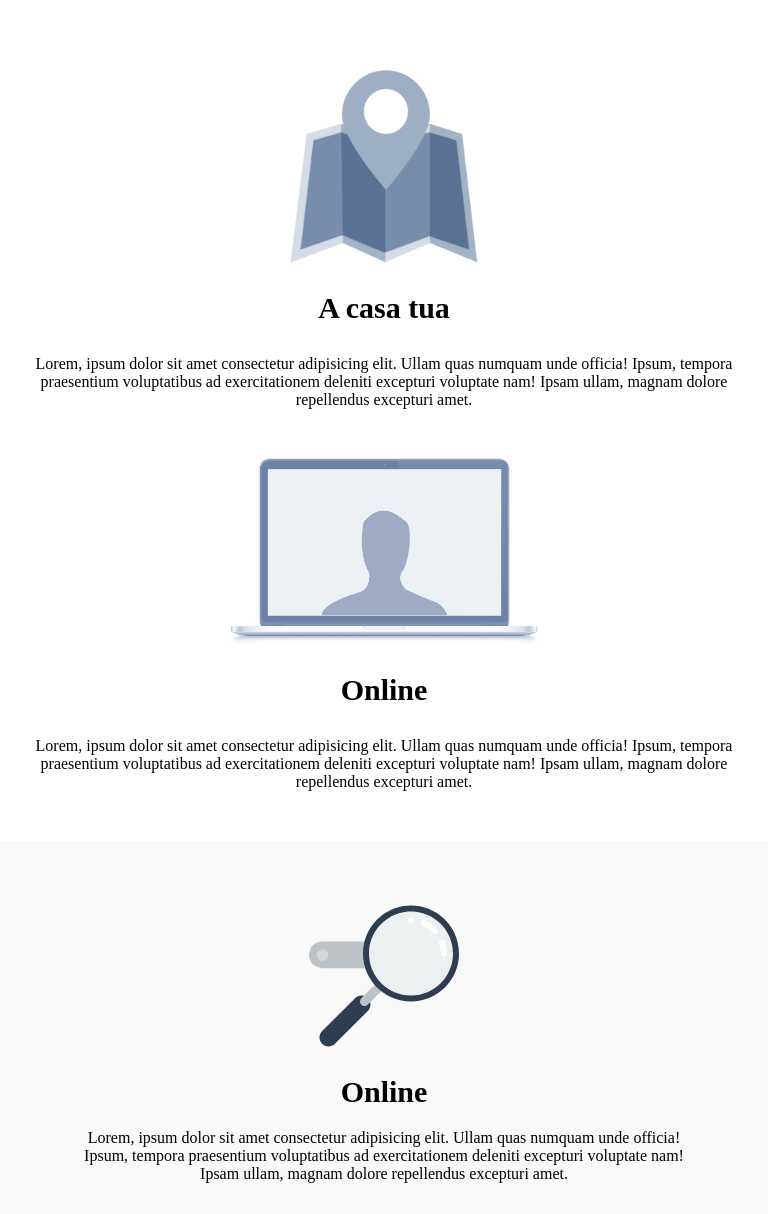
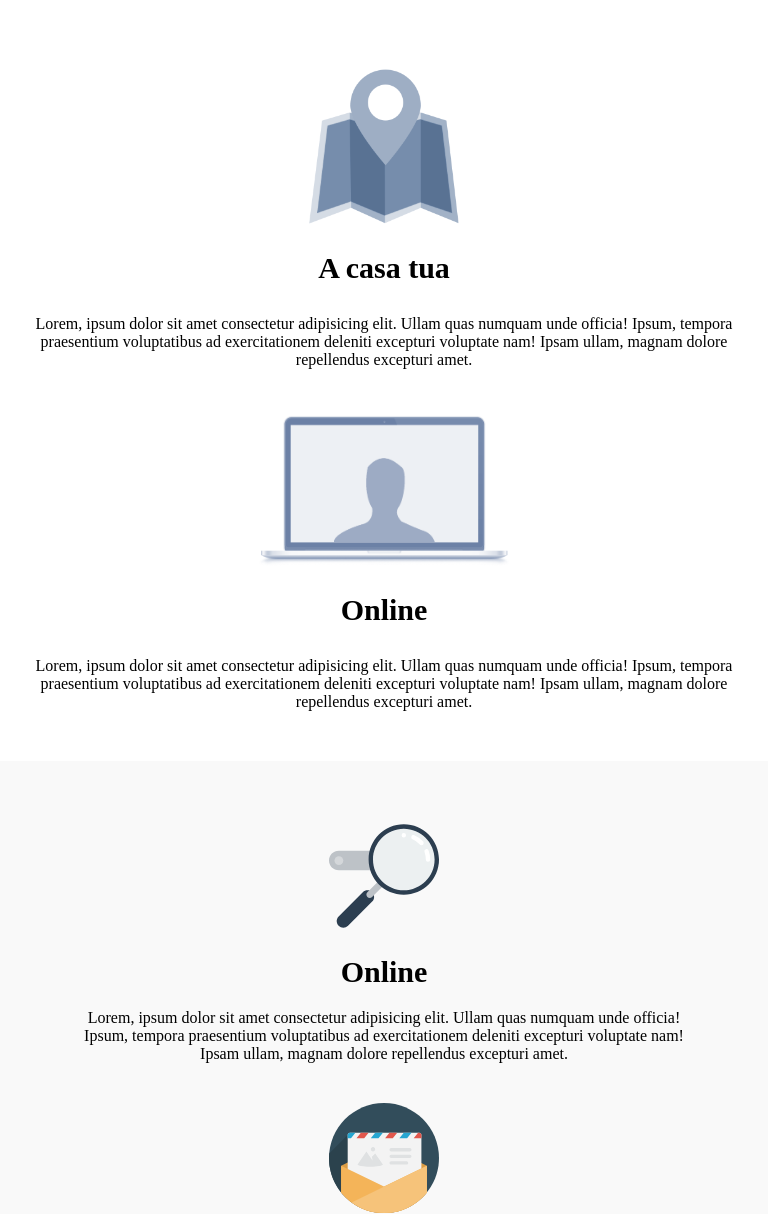
Before and after one commit to Emanuele-Cannone/html-css-resp-wannabe-12bool, a plain HTML site: page index.html in a window 768 px wide. Shown: the part 100-1314 px from the top of the page. Drawn offline with Linux system fonts and the light colour scheme.

Commit message:
Bonus
img size different in different max-width

```diff
--- a/css/style.css
+++ b/css/style.css
@@ -69,8 +69,26 @@ img + h5{
   padding: 20px 0;
 }
 
+@media screen and (min-width:768px) and (max-width:992px) {
+  .img-size-200{
+    height: 175px;
+  }
+
+  .img-size-150{
+    height: 125px;
+  }
+}
+
 @media screen and (max-width:768px) {
   .col-xs-12{
     padding:20px;
   }
+
+  .img-size-200{
+    height: 160px;
+  }
+
+  .img-size-150{
+    height: 110px;
+  }
 }
```
